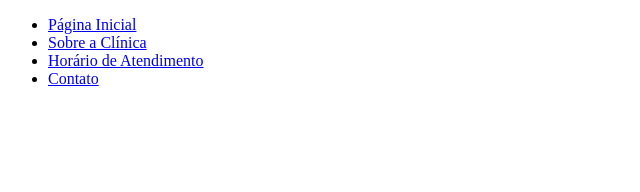
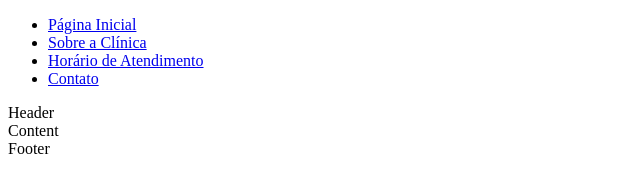
Before and after one commit to da-vi-anjos/Clinica-Fake, a plain HTML site: page template.html in a window 1280 px wide. Shown: the whole page, without its empty margins (0-640 px from the left). Drawn offline with Linux system fonts and the light colour scheme.

Commit message:
addind details on the main page

```diff
--- a/template.html
+++ b/template.html
@@ -9,7 +9,6 @@
 <body>
     <div class="wrapper">
         <div class="menu">
-            <!--Menu inserido abaixo-->
             <ul>
                 <li><a href="Página Inicial">Página Inicial</a></li>
                 <li><a href="Sobre a Clínica">Sobre a Clínica</a></li>
@@ -18,6 +17,19 @@
             </ul>
         </div>
 
+        <div class="main">
+            <div class="Header">
+                Header
+            </div>
+
+            <div class="Content">
+                Content
+            </div>
+
+            <div class="footer">
+                Footer
+            </div>
+        </div>
     </div>
 </body>
 </html>
```
